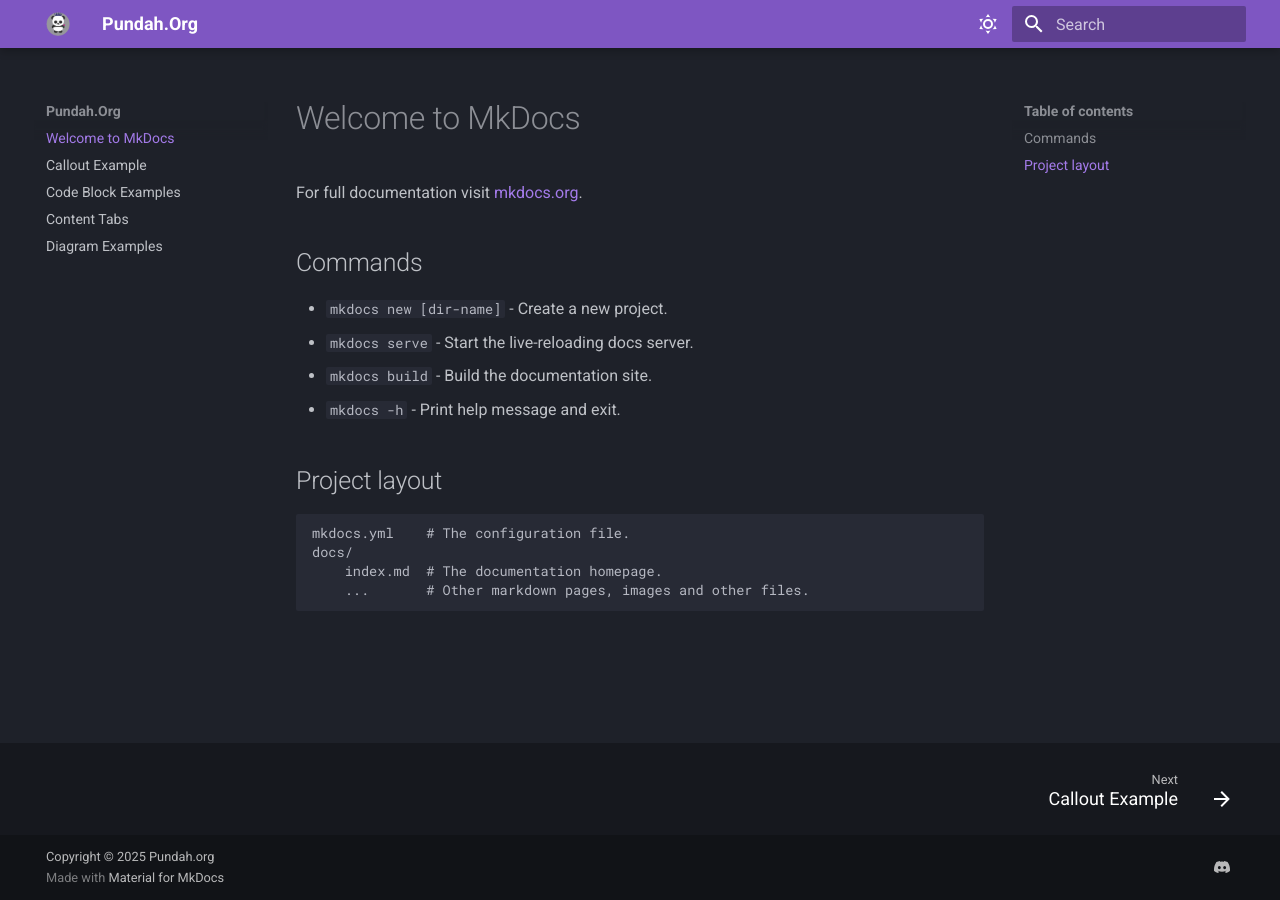
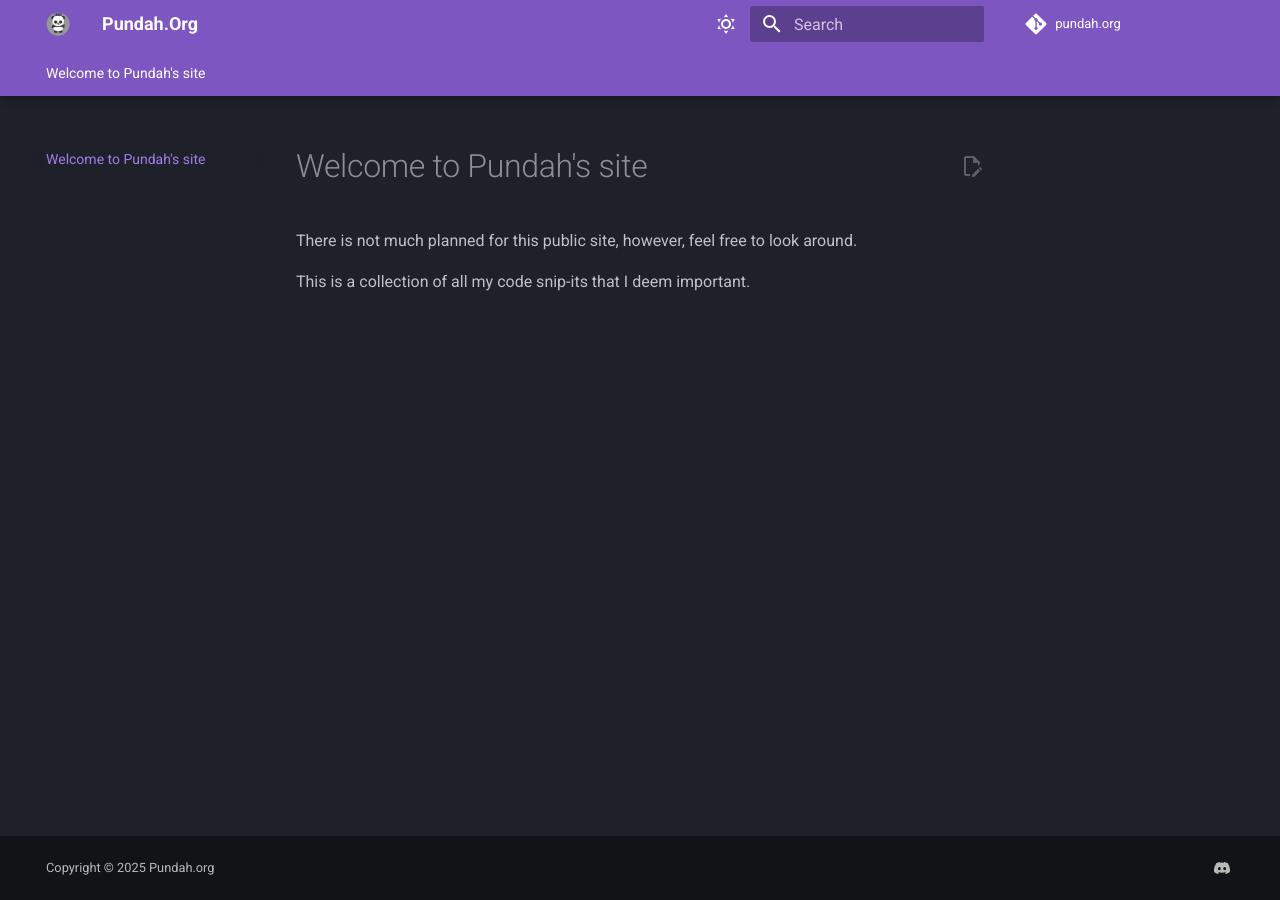
Before and after one commit to Pundah/pundah.org, an MkDocs documentation site: the page built from docs/index.md, in a window 1280 px wide. Built offline with MkDocs 1.6.1 and Material for MkDocs 9.7.7, drawn with Linux system fonts in a browser that asks for light colours; comment, search, counter and statistics services are not loaded; the version menu is left out.

```diff
--- a/docs/index.md
+++ b/docs/index.md
@@ -1,17 +1,5 @@
-# Welcome to MkDocs
+# Welcome to Pundah's site
 
-For full documentation visit [mkdocs.org](https://www.mkdocs.org).
+There is not much planned for this public site, however, feel free to look around.
 
-## Commands
-
-* `mkdocs new [dir-name]` - Create a new project.
-* `mkdocs serve` - Start the live-reloading docs server.
-* `mkdocs build` - Build the documentation site.
-* `mkdocs -h` - Print help message and exit.
-
-## Project layout
-
-    mkdocs.yml    # The configuration file.
-    docs/
-        index.md  # The documentation homepage.
-        ...       # Other markdown pages, images and other files.
+This is a collection of all my code snip-its that I deem important.
--- a/mkdocs.yml
+++ b/mkdocs.yml
@@ -1,13 +1,33 @@
 site_name: Pundah.Org
 site_url: https://sitename.example
+repo_name: pundah.org
+repo_url: https://github.com/Pundah/pundah.org
+edit_uri: blob/main/docs/
+use_directory_urls: true
 theme:
+#  custom_dir: overrides
   name: material
+  highlightjs: true
+  language: en
+  prev_next_buttons_location: none
   font:
     text: Roboto
     code: Roboto Mono
   logo: assets/My Logo.png
   features:
+    - navigation.instant
+    - navigation.tracking
+    - navigation.tabs
+    - navigation.tabs.sticky
+    - navigation.indexes
+    - navigation.top
     - navigation.footer
+    - announce.dismiss
+    - content.action.edit
+    - content.tooltips
+    - content.code.copy
+    - content.code.annotate
+    - toc.follow
   palette:
     # Dark Mode
     - scheme: slate
@@ -47,4 +67,67 @@ extra:
   social:
     - icon: simple/discord
       link: https://discord.pundah.org
+  generator: false
+  homepage: /
+  version:
+    default: stable
 copyright: Copyright &copy; 2025 Pundah.org
+plugins:
+  - search
+  - awesome-pages: {
+    collapse_single_pages: true,
+    strict: true,
+  }
+  - meta-descriptions
+  - tags
+  - mkdocs-video
+  - markmap
+#  - blog
+#  - autoref
+  - git-revision-date-localized: {
+    type: timeago,
+    enable_creation_date: true,
+    fallback_to_build_date: false,
+    strict: !ENV [ENABLE_STRICT_GIT_REVISION_DATE, false],
+    enabled: !ENV [ENABLE_GIT_REVISION_DATE, false]
+  }
+  - minify: {
+    minify_html: !ENV [ENABLE_MINIFY, false],
+    minify_js: !ENV [ENABLE_MINIFY, false],
+    minify_css: !ENV [ENABLE_MINIFY, false],
+    htmlmin_opts: {
+      remove_comments: !ENV [ENABLE_REMOVE_COMMENTS, false]
+    },
+    cache_safe: true
+  }
+#  - offline: {
+#    enabled: !ENV [ENABLE_OFFLINE, false]
+#  }
+  - glightbox: {
+    touchNavigation: true,
+    loop: true,
+    effect: fade,
+    slide_effect: fade,
+    width: auto,
+    height: auto,
+    draggable: false,
+    auto_caption: true,
+    caption_position: bottom
+  }
+  - git-authors: {
+    show_email_address: false,
+    sort_authors_by: contribution,
+    fallback_to_empty: true,
+    show_contribution: true,
+    strict: !ENV [ENABLE_STRICT_GIT_AUTHORS, false],
+    enabled: !ENV [ENABLE_GIT_AUTHORS, false]
+  }
+validation:
+  nav:
+    omitted_files: info
+    not_found: info
+    absolute_links: info
+  links:
+    not_found: info
+    absolute_links: info
+    unrecognized_links: info
```
Also changed, not shown: examples/admonitions.md (renamed from docs/admonitions.md), examples/code-block-examples.md (renamed from docs/code-block-examples.md), examples/content-tabs.md (renamed from docs/content-tabs.md), examples/diagram-examples.md (renamed from docs/diagram-examples.md).
